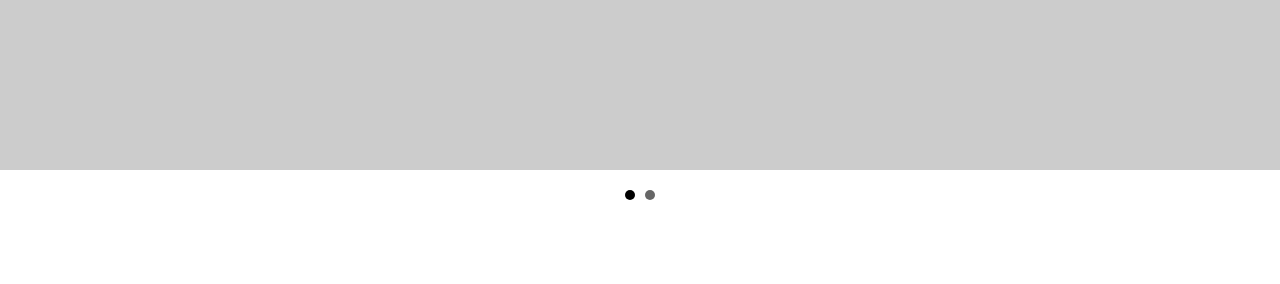
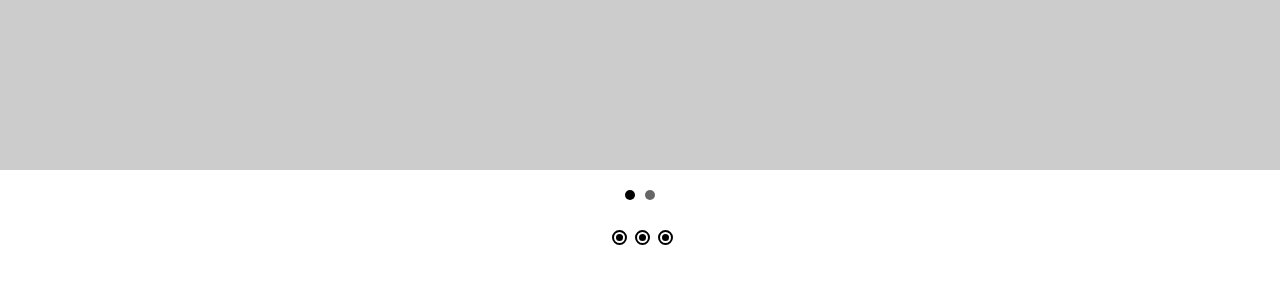
Before and after one commit to qostya/wellrun, a website: page index.html in a window 1280 px wide. Shown: the part 442-726 px from the top of the page. Drawn offline with Linux system fonts and the light colour scheme; placeholder pictures from the web are drawn by us.

Commit message:
slider css fixes

```diff
--- a/js/main.js
+++ b/js/main.js
@@ -62,6 +62,8 @@
                                     prevText: '',
                                     nextText: ''
                                 });
+
+
                             }
                         }
                     }
--- a/style.scss
+++ b/style.scss
@@ -231,4 +231,41 @@ input {
       font-weight: 500;
     }
   }
+
+
+  &_pager {
+    text-align: center;
+
+    ul {
+      display: inline-block;
+    }
+
+    &_item {
+      display: inline-block;
+      position: relative;
+      width: 15px;
+      height: 15px;
+      border: 2px solid #000;
+      -webkit-border-radius: 50%;
+      -moz-border-radius: 50%;
+      border-radius: 50%;
+      margin-left: 5px;
+
+      &:before {
+        content: '';
+        display: block;
+        width: 7px;
+        height: 7px;
+        -webkit-border-radius: 50%;
+        -moz-border-radius: 50%;
+        border-radius: 50%;
+        background: #000;
+        position: absolute;
+        top: 2px;
+        left: 2px;
+        z-index: 2;
+      }
+    }
+  }
+
 }
--- a/templates/main.html
+++ b/templates/main.html
@@ -21,4 +21,14 @@
         </li>
 
     </ul>
+
+    <div class="b-main-slider_pager">
+        <div class="b-main-slider_pager_arrow b-main-slider_pager_arrow-left"></div>
+        <ul>
+            <li class="b-main-slider_pager_item"></li>
+            <li class="b-main-slider_pager_item"></li>
+            <li class="b-main-slider_pager_item"></li>
+        </ul>
+        <div class="b-main-slider_pager_arrow b-main-slider_pager_arrow-right"></div>
+    </div>
 </section>
```
Also changed, not shown: style.css, 1 other file.
